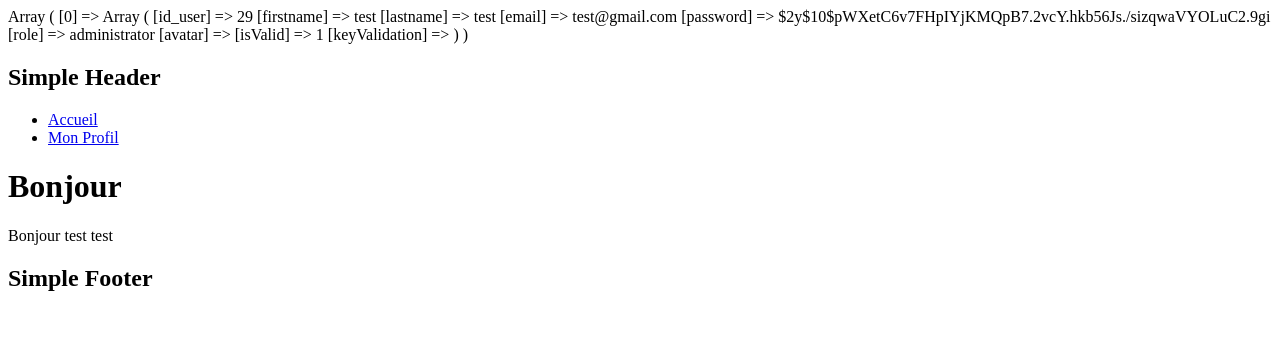
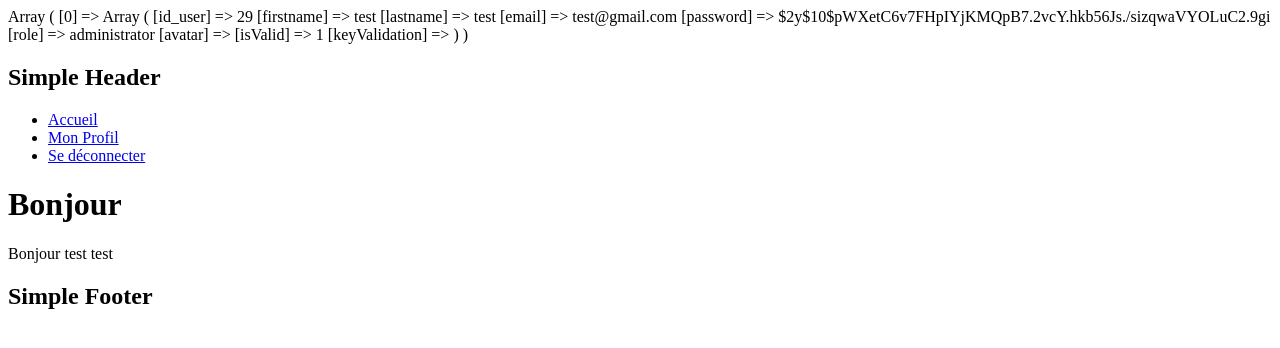
Before and after one commit to LiseRochat/Registration-Login, a PHP site: page / in a window 1280 px wide. Shown: the top 348 px of the page. Run offline with PHP 8.4, Linux system fonts and the light colour scheme; the visitor is signed in with stand-in values (Sample User, id 1); data comes from the database, SQL or seed files in the repository.

Commit message:
add new link deconnection in menu if user is connected

```diff
--- a/Views/Common/menu.php
+++ b/Views/Common/menu.php
@@ -5,6 +5,7 @@
         <li><a href="<?php echo URL; ?>login">Se connecter</a></li>
         <?php else : ?>
         <li><a href="<?php echo URL; ?>compte/profil">Mon Profil</a></li>
+        <li><a href="<?php echo URL; ?>compte/deconnexion">Se déconnecter</a></li>
         <?php endif; ?>
     </ul>
 </nav>
```
